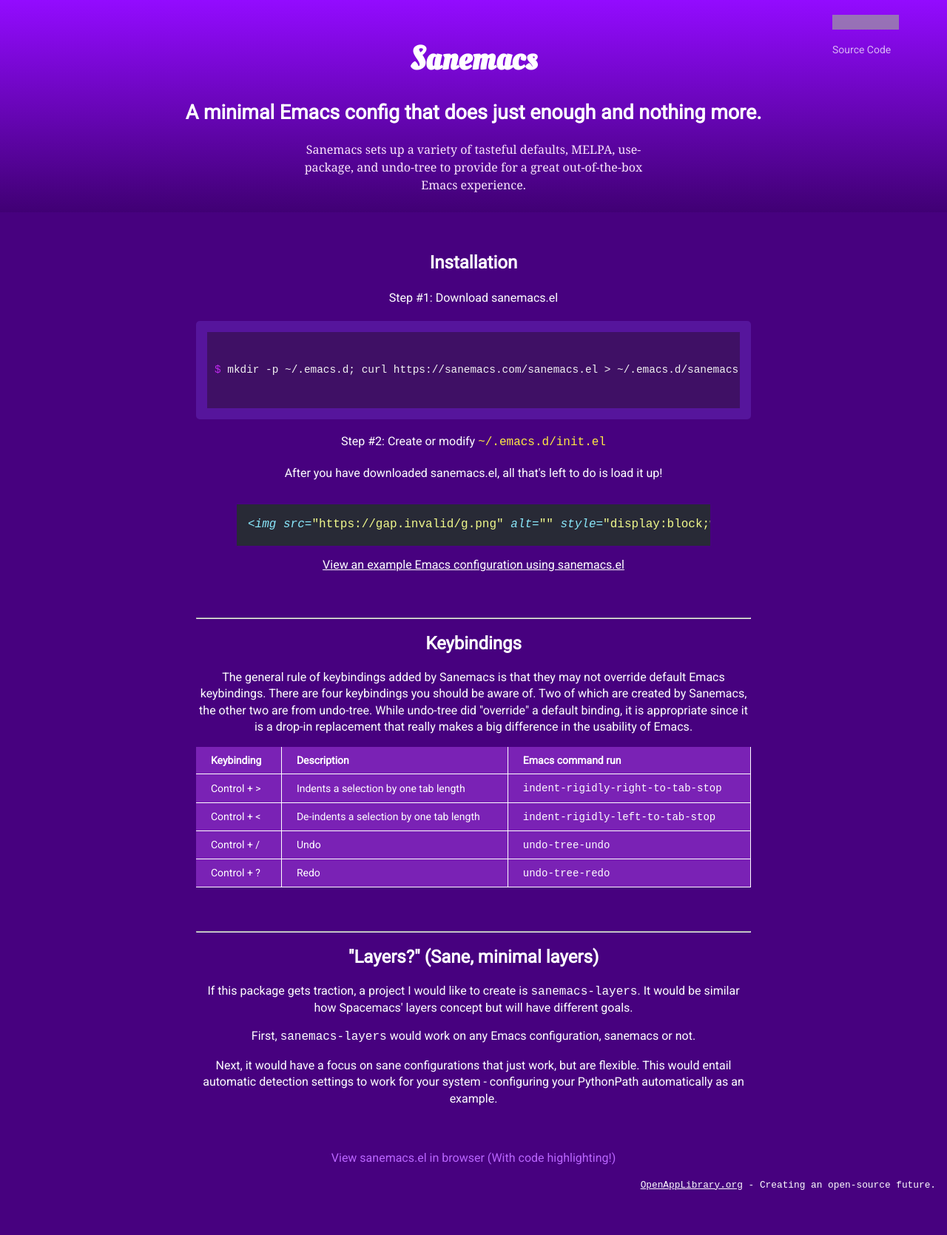
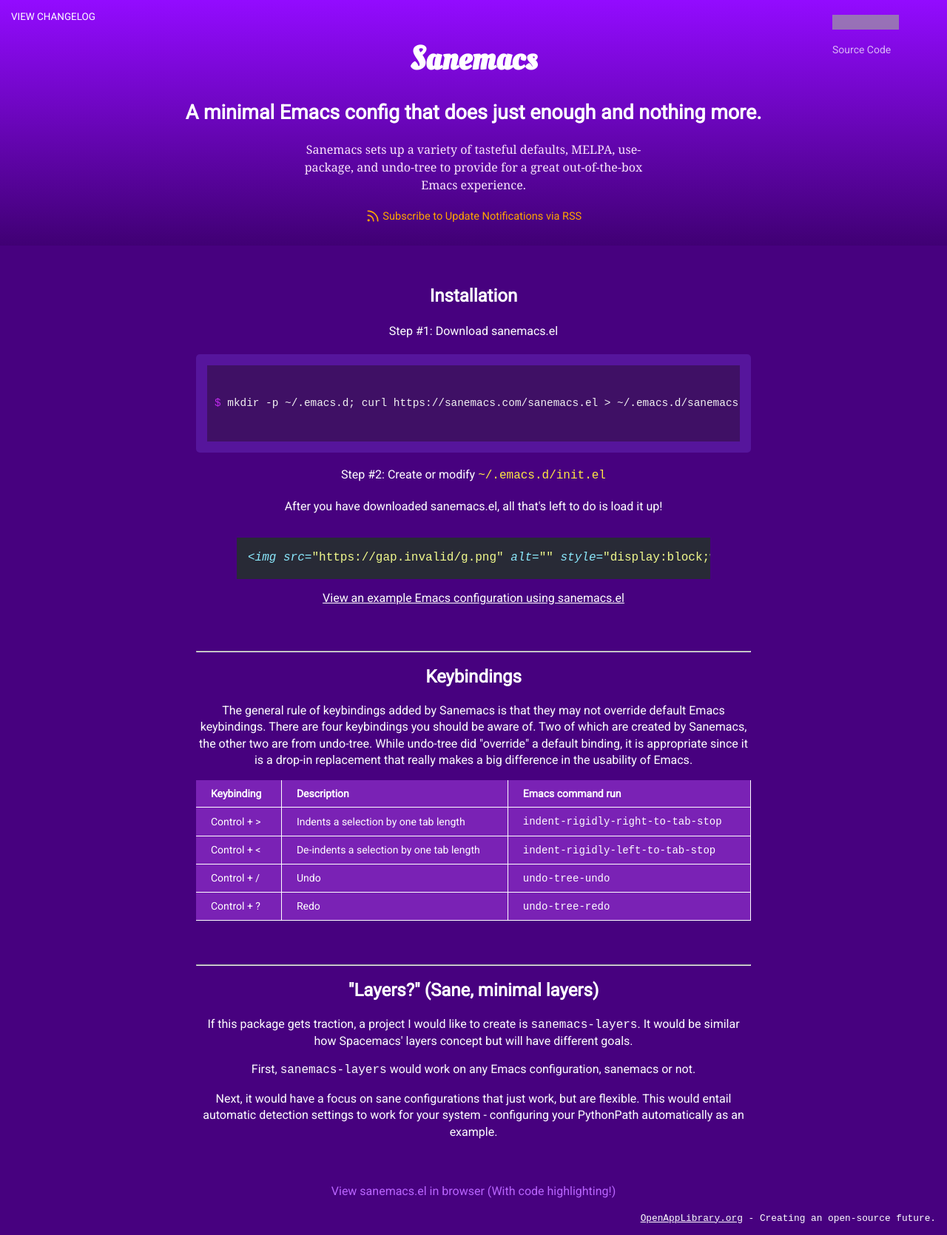
Before and after one commit to Open-App-Library/Sanemacs, a Jekyll site: the page built from index.html, in a window 1280 px wide. Shown: the whole page at 74% size. Built offline with Jekyll 4.4.1, drawn with Linux system fonts in a browser that asks for light colours; comment, search, counter and statistics services are not loaded; before the commit the page ends 1625 px from its top, so only the background shows below that; grey boxes are pictures that could not be loaded.

Commit message:
Fixed notorious Emacs bug, changelog, RSS feed

```diff
--- /dev/null
+++ b/_includes/changelog.html
@@ -0,0 +1,8 @@
+{% for i in site.data.changelog %}
+<p><b>{{i.title}} — {{i.date}}</b></p>
+<ul>
+  {% for j in i.changes %}
+  <li>{{j | markdownify}}</li>
+  {% endfor %}
+</ul>
+{% endfor %}
--- a/css/main.sass
+++ b/css/main.sass
@@ -23,6 +23,7 @@
   background: linear-gradient(#930BFF, #400074)
   color: white
   font-size: 1.4em
+  position: relative
   h1
     font-family: 'Oleo Script', cursive
     -webkit-touch-callout: none
@@ -42,6 +43,34 @@
     line-height: 1.5
     color: #fce5fc
 
+#changelog
+  text-align: left
+
+  .changelog-text
+    text-transform: uppercase
+    font-size: 0.6em
+    position: absolute
+    left: 15px
+    top: 15px
+    .changelog-link
+      color: white
+      text-decoration: none
+    .changelog-box
+      display: none
+      overflow: auto
+      margin-top: 13px
+      padding: 10px
+      border-radius: 5px
+      background-color: #2c0f3d
+      width: 300px
+      height: 300px
+      max-width: calc(100vw - 50px)
+      p
+        font-family: 'Roboto' !important
+        font-size: 0.9em
+        text-transform: none
+      a
+        color: #2adef9
 
 .page
   padding: 10px 15px
@@ -191,3 +220,26 @@
     text-decoration: none
     &:hover
       text-decoration: underline
+
+
+
+// RSS
+#subscribe-button
+  padding: 5px
+  display: inline-block
+  margin-top: 15px
+  vertical-align: middle
+  text-decoration: none
+  font-size: 0.65em
+
+  color: orange
+  transition: 150ms ease-in-out
+  &:hover
+    color: #e68500
+
+  svg, span
+    vertical-align: middle
+
+  svg
+    width: 20px
+    height: 20px
--- a/index.html
+++ b/index.html
@@ -12,7 +12,31 @@
   <h1>{{site.title}}</h1>
   <h2>{{site.subtitle}}</h2>
   <p>Sanemacs sets up a variety of tasteful defaults, MELPA, use-package, and undo-tree to provide for a great out-of-the-box Emacs experience.</p>
-  <!-- Github Button -->
+
+  <a id="subscribe-button" href="https://sanemacs.com/updates.xml" target="_blank">
+    {% include rss.svg %}
+    <span>Subscribe to Update Notifications via RSS</span>
+  </a>
+
+  <div id="changelog">
+    <div class="changelog-text">
+      <a class="changelog-link" href="#" onclick="toggleChangelog()">View Changelog</a>
+      <div class="changelog-box" id="changelog-box">
+        {% include changelog.html %}
+      </div>
+      <script type="application/javascript" defer>
+        var box = document.getElementById("changelog-box");
+
+        function toggleChangelog()
+        {
+            var status = box.style.display;
+            console.log("OLD: ", status);
+            box.style.display = status == "block" ? "none" : "block";
+            console.log("NEW: ", box.style.display);
+        }
+      </script>
+    </div>
+  </div>
 </div>
 
 <div class="page">
```
Also changed, not shown: _data/changelog.json (added, +11 -0 lines), updates.xml (added, +31 -0 lines), _includes/rss.svg (added), 1 other file.
